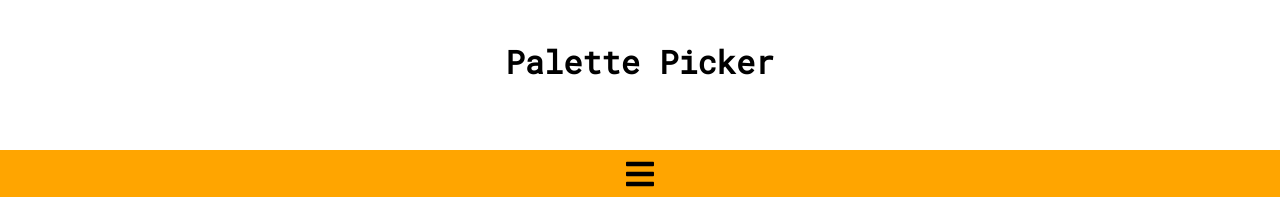
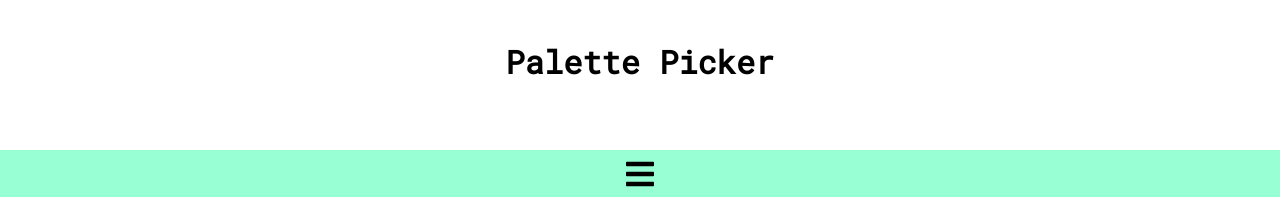
Before and after one commit to JoelSmith123/palette-picker, a website: page public/index.html in a window 1280 px wide. Both pictures are taken after a click on the element 640 px from the left and 695 px from the top of the page. Drawn offline with Linux system fonts and the light colour scheme.

Commit message:
Fix view btn transtition

```diff
--- a/public/css/styles.css
+++ b/public/css/styles.css
@@ -68,8 +68,7 @@ body * {
 }
 
 .saved-palette-container {
-  /*background-color: #98ffd5;*/
-  background-color: orange;
+  background-color: #98ffd5;
   height: 1000px;
   margin-top: 30px;
   transition: margin-top 1s;
@@ -95,10 +94,13 @@ body * {
 }
 
 .select-saved-btn-container-view {
-  background-color: orange;
+  background-color: #98ffd5;
 }
 
 .select-saved-btn {
+  background-color: #98ffd5;
+  border-top-left-radius: 15px;
+  border-top-right-radius: 15px;
   height: 50px;
   margin: 0 auto;
   text-align: center;
@@ -106,14 +108,6 @@ body * {
   width: 200px;
 }
 
-.select-saved-btn-hide {
-  background-color: red;
-}
-
-.select-saved-btn-view {
-  background-color: orange;
-}
-
 .select-saved-btn-icon {
   font-size: 2rem;
   padding-top: 8px;
--- a/public/index.html
+++ b/public/index.html
@@ -39,7 +39,7 @@
   </div>
   <div class="saved-palette-container saved-palette-container-hide">
     <div class="select-saved-btn-container select-saved-btn-container-hide">
-      <div class='select-saved-btn select-saved-btn-hide'><i class="fas fa-bars select-saved-btn-icon"></i></div>
+      <div class='select-saved-btn'><i class="fas fa-bars select-saved-btn-icon"></i></div>
     </div>
   </div>
 </body>
--- a/public/js/scripts.js
+++ b/public/js/scripts.js
@@ -14,7 +14,4 @@ selectSavedBtn.addEventListener('click', function (event) {
 
   selectSavedBtnContainer.classList.toggle('select-saved-btn-container-hide')
   selectSavedBtnContainer.classList.toggle('select-saved-btn-container-view')
-
-  selectSavedBtn.classList.toggle('select-saved-btn-hide')
-  selectSavedBtn.classList.toggle('select-saved-btn-view')
 })
```
